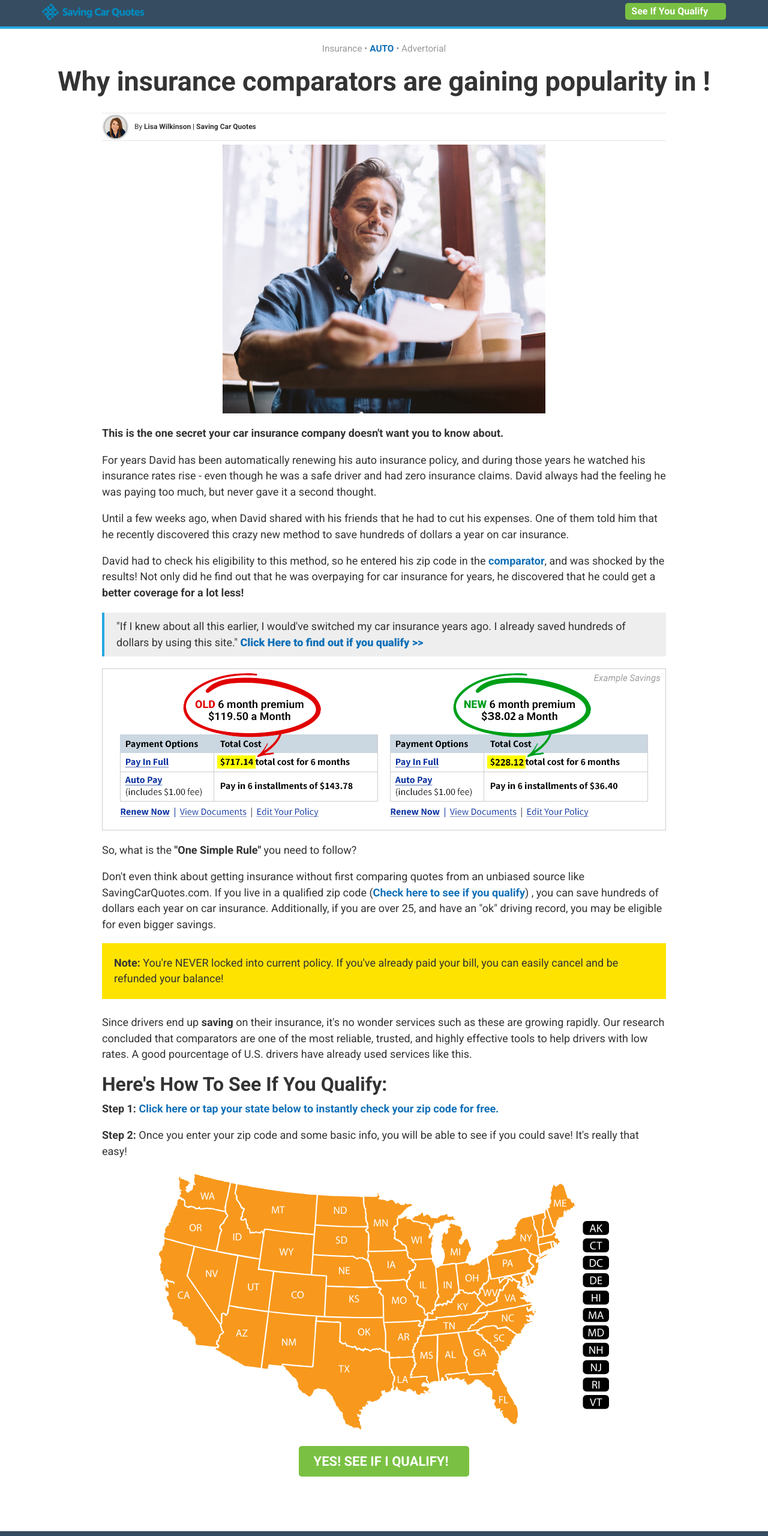
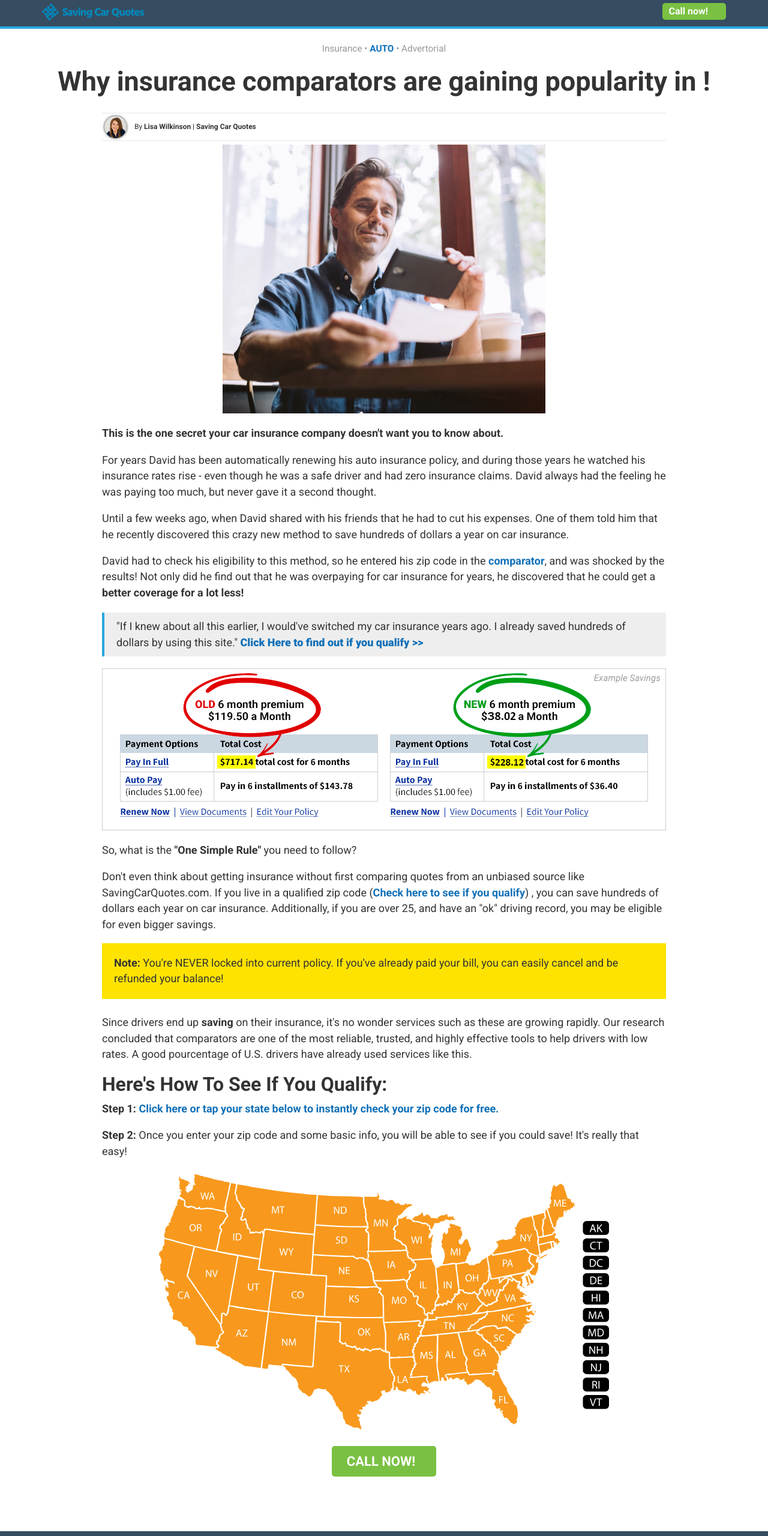
Before and after one commit to Xentraffic/savingcarquotes.com, a plain HTML site: page index.html in a window 1280 px wide. Shown: the top 2560 px of the page at 60% size. Drawn offline with nearby package versions, Linux system fonts and the light colour scheme; no server answers.

Commit message:
change button name by Call Now! and add meta, ringba script

```diff
--- a/index.html
+++ b/index.html
@@ -28,14 +28,17 @@ n.queue=[];t=b.createElement(e);t.async=!0;
   t.src=v;s=b.getElementsByTagName(e)[0];
   s.parentNode.insertBefore(t,s)}(window, document,'script',
   'https://connect.facebook.net/en_US/fbevents.js');
-fbq('init', '344387198553118');
+  fbq('init', '1182813016320048');
   fbq('track', 'PageView');
   </script>
   <noscript><img height="1" width="1" style="display:none"
-src="https://www.facebook.com/tr?id=344387198553118&ev=PageView&noscript=1"
+  src="https://www.facebook.com/tr?id=1182813016320048&ev=PageView&noscript=1"
   /></noscript>
 <!-- End Meta Pixel Code -->
 
+<!-- Ringba script-->
+<script src=//b-js.ringba.com/CA4241f72042ed48f88fbe7fd5b9892d59 async></script>
+<!-- End Ringba script-->
 
 </head>
 
@@ -45,9 +48,8 @@ src="https://www.facebook.com/tr?id=344387198553118&ev=PageView&noscript=1"
 		<nav class="navbar container p-0">
 			<p class="navbar-brand m-0 p-0" title="The Smart Consumer"><img src="./files/logo.png"
 					alt="The Smart Consumer" width="170" class="scu/img-fluid" title="The Smart Consumer"></p>
-			<a href="https://trk.mrttrck.com/click" style="text-decoration: none;">
-				<button type="button" class="d-inline">See
-					If You Qualify </button>
+			<a href="tel:+18443018556" style="text-decoration: none;">
+				<button type="button" class="d-inline">Call now!</button>
 			</a>
 		</nav>
 	</header>
@@ -1899,8 +1901,8 @@ src="https://www.facebook.com/tr?id=344387198553118&ev=PageView&noscript=1"
 					</g>
 				</svg>
 			</div>
-			<div style="text-align: center;"><a href="https://trk.mrttrck.com/click" target="new"
-					class="btn-lg mx-auto text-uppercase" style="color: #fff">Yes! See If I Qualify! </a></div>
+			<div style="text-align: center;"><a href="tel:+18443018556" target="new"
+					class="btn-lg mx-auto text-uppercase" style="color: #fff">Call Now! </a></div>
 		</section>
 	</article>
 	<footer>
```
Lines whose indentation alone changed are shown as unchanged.
